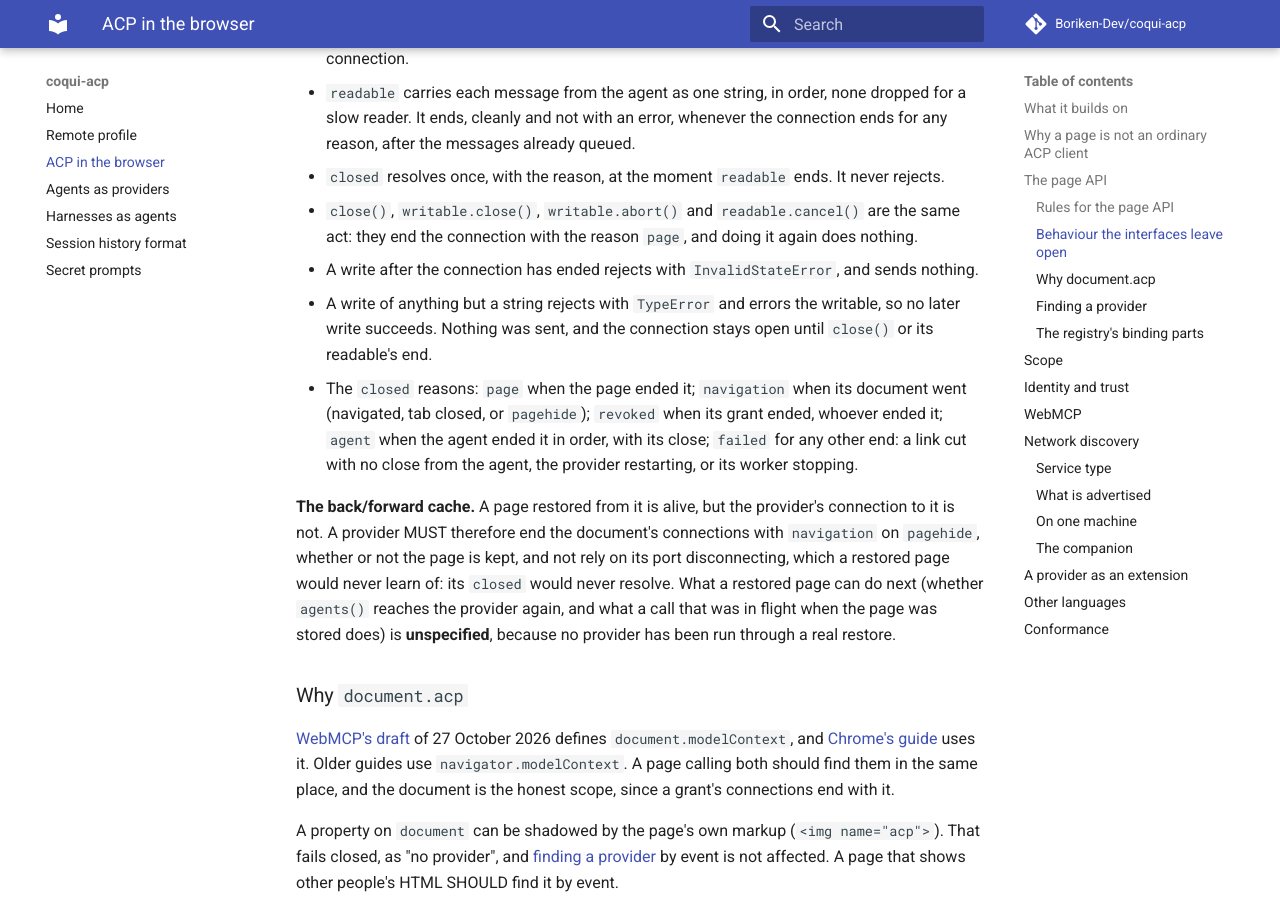
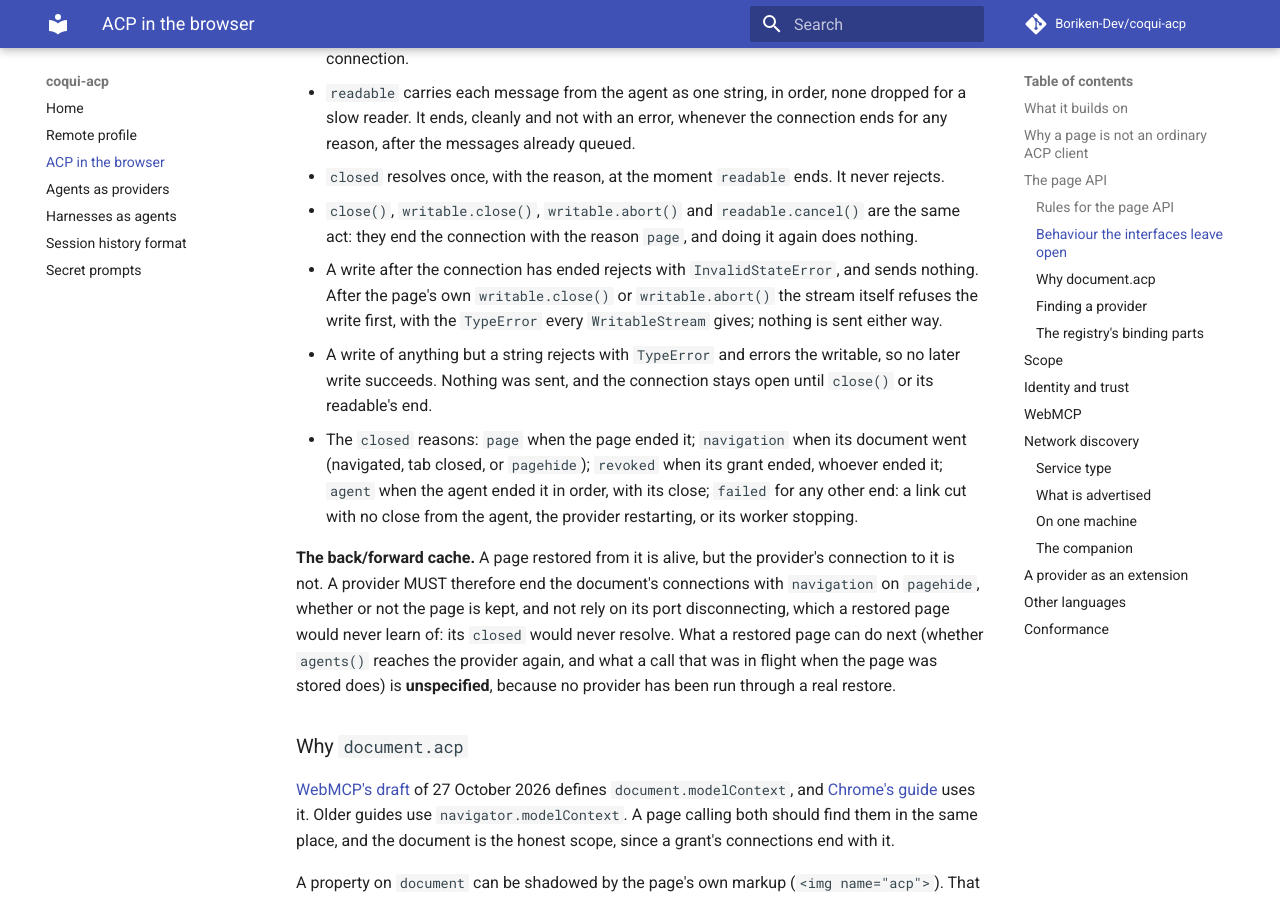
Before and after one commit to Boriken-Dev/coqui-acp, an MkDocs documentation site: the page built from docs/browser.md, in a window 1280 px wide and 900 px high, scrolled down 4640 px. Built offline with MkDocs 1.6.1 and Material for MkDocs 9.7.7, drawn with Linux system fonts in a browser that asks for light colours; comment, search, counter and statistics services are not loaded.

Commit message:
docs: a write after the page closed or aborted its own writable is the stream's TypeError

```diff
--- a/docs/browser.md
+++ b/docs/browser.md
@@ -127,7 +127,7 @@ What a second provider has to do the same way, or a page cannot tell which one i
 - `readable` carries each message from the agent as one string, in order, none dropped for a slow reader. It ends, cleanly and not with an error, whenever the connection ends for any reason, after the messages already queued.
 - `closed` resolves once, with the reason, at the moment `readable` ends. It never rejects.
 - `close()`, `writable.close()`, `writable.abort()` and `readable.cancel()` are the same act: they end the connection with the reason `page`, and doing it again does nothing.
-- A write after the connection has ended rejects with `InvalidStateError`, and sends nothing.
+- A write after the connection has ended rejects with `InvalidStateError`, and sends nothing. After the page's own `writable.close()` or `writable.abort()` the stream itself refuses the write first, with the `TypeError` every `WritableStream` gives; nothing is sent either way.
 - A write of anything but a string rejects with `TypeError` and errors the writable, so no later write succeeds. Nothing was sent, and the connection stays open until `close()` or its readable's end.
 - The `closed` reasons: `page` when the page ended it; `navigation` when its document went (navigated, tab closed, or `pagehide`); `revoked` when its grant ended, whoever ended it; `agent` when the agent ended it in order, with its close; `failed` for any other end: a link cut with no close from the agent, the provider restarting, or its worker stopping.
 
```
